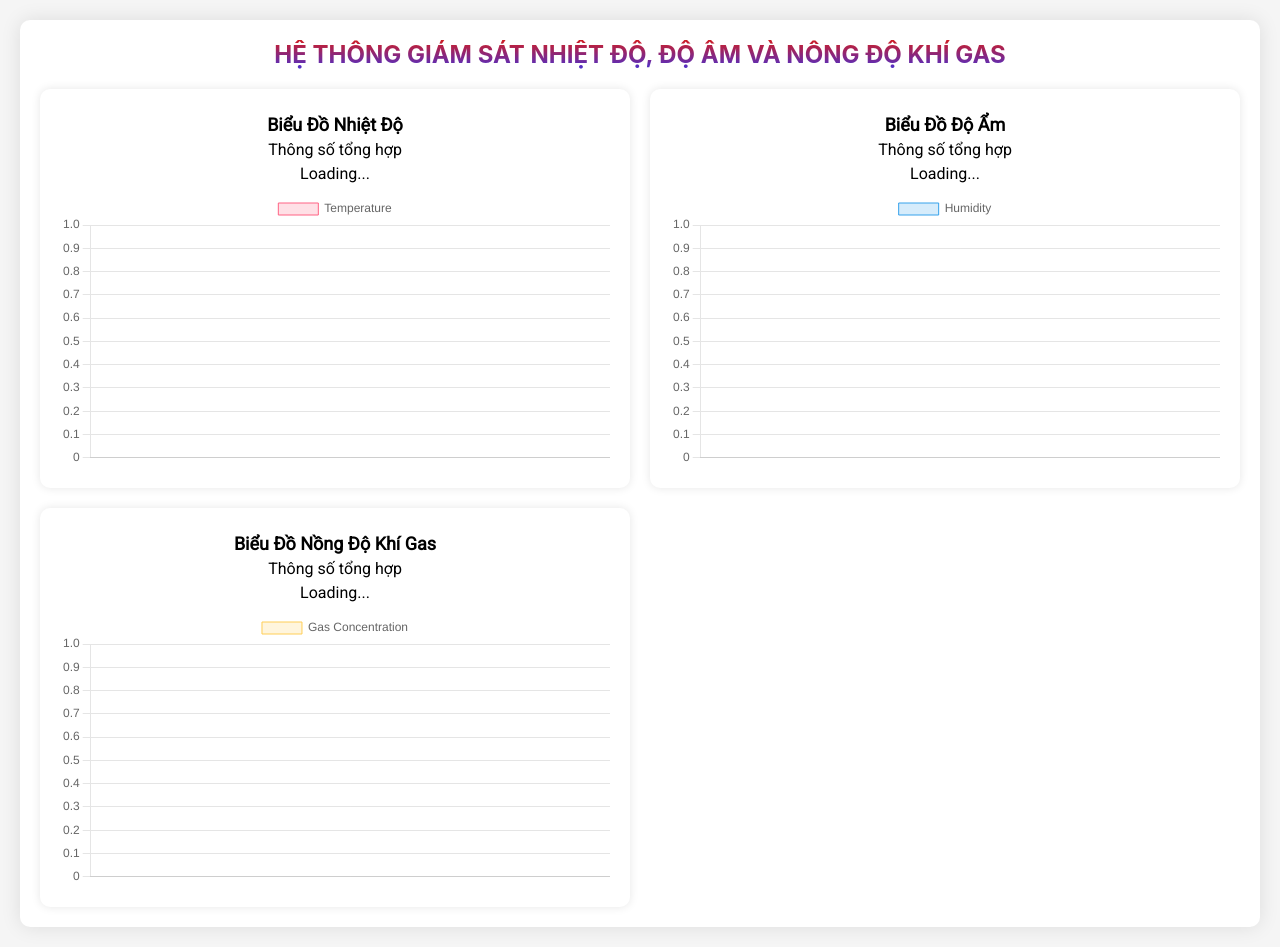
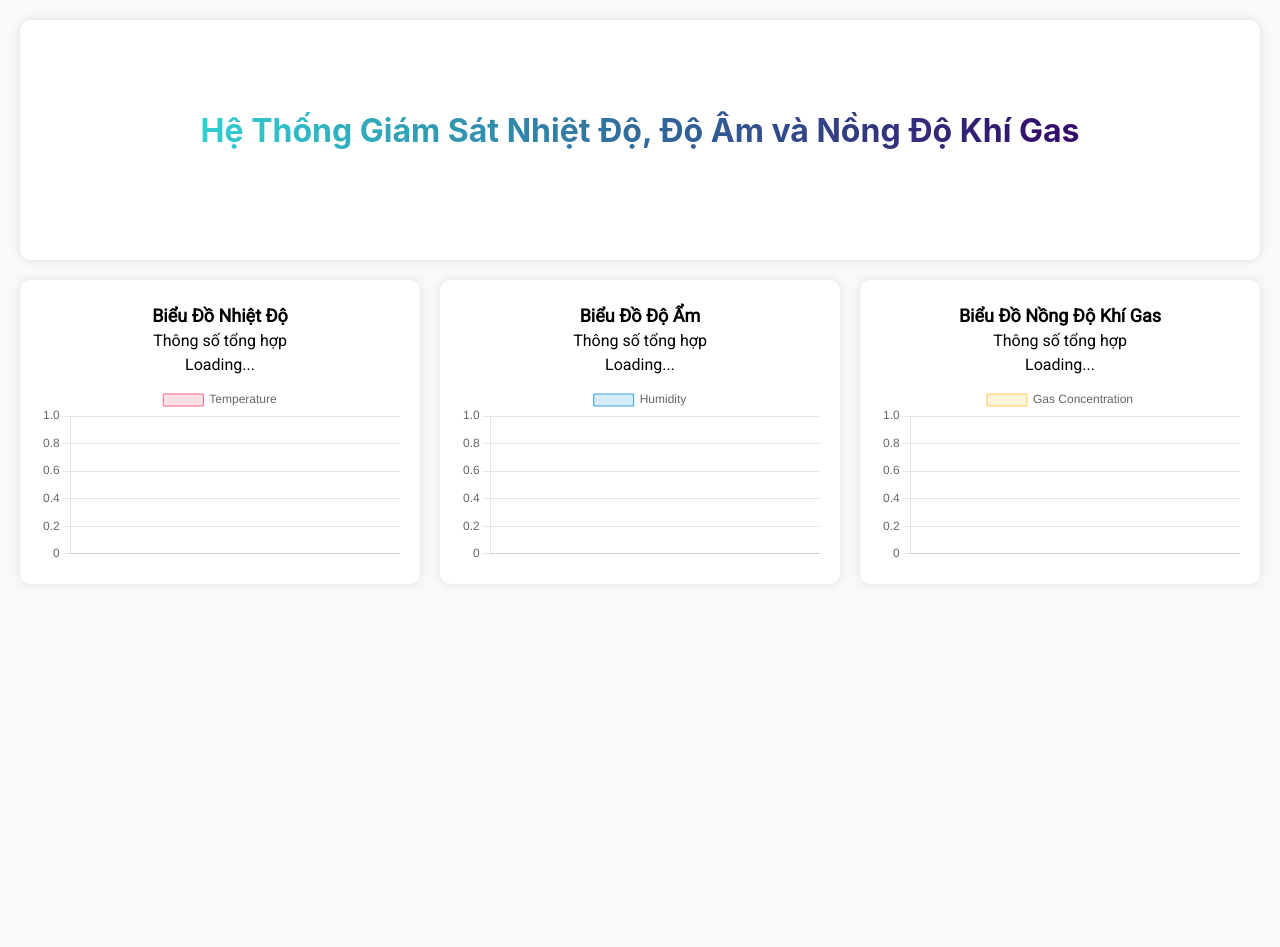
Before and after one commit to KhoaLinh/app, a Flask app: template app/templates/index.html in a window 1280 px wide. After the commit the page ends 557 px from the top, so only its background shows below. Run offline with Flask 3, Linux system fonts and the light colour scheme; the template is opened without the code that fills it, so the values that code supplies are empty; some web fonts are replaced.

Commit message:
feat: Update UI

```diff
--- a/app/templates/index.html
+++ b/app/templates/index.html
@@ -5,74 +5,15 @@
     <title>Display Data</title>
     <script src="https://code.jquery.com/jquery-3.6.0.min.js"></script>
     <script src="https://cdn.jsdelivr.net/npm/chart.js"></script>
-    <style>
-      @import url("https://fonts.googleapis.com/css2?family=Roboto&display=swap");
-      @import url("https://fonts.cdnfonts.com/css/sf-pro-display");
-
-      body {
-        font-family: "Roboto", sans-serif;
-        background-color: #f5f5f5;
-        box-sizing: border-box;
-        margin: 0;
-        padding: 0;
-      }
-
-      .container {
-        max-width: 1200px;
-        margin: 20px auto;
-        padding: 20px;
-        background-color: #fff;
-        border-radius: 10px;
-        box-shadow: 0px 0px 20px rgba(0, 0, 0, 0.1);
-      }
-
-      .title {
-        font-family: "SF Pro Display", sans-serif;
-        font-size: 24px;
-        background: #4a30cf;
-        background: linear-gradient(to top, #4a30cf 0%, #cf1d23 100%);
-        -webkit-background-clip: text;
-        -webkit-text-fill-color: transparent;
-        text-align: center;
-        font-weight: bold;
-        text-transform: uppercase;
-        margin-bottom: 20px;
-      }
-
-      .chart-container {
-        display: grid;
-        grid-template-columns: 1fr 1fr;
-        gap: 20px;
-      }
-
-      .chart {
-        background-color: #fff;
-        border-radius: 10px;
-        box-shadow: 0px 0px 10px rgba(0, 0, 0, 0.1);
-        padding: 20px;
-      }
-
-      .summary {
-        text-align: center;
-        margin-bottom: 10px;
-      }
-
-      .summary h3 {
-        margin: 5px 0;
-        font-size: 18px;
-        font-weight: bold;
-      }
-
-      .summary p {
-        margin: 5px 0;
-        font-size: 16px;
-      }
-    </style>
+    <link rel="stylesheet" href="./styles.css"/>
+    <link href='https://cdn.jsdelivr.net/npm/boxicons@2.0.5/css/boxicons.min.css' rel='stylesheet'>
   </head>
   <body>
     <div class="container">
-      <div class="title">
-        Hệ Thống Giám Sát Nhiệt Độ, Độ Ẩm và Nồng Độ Khí Gas
+      <div class="title-container">
+        <div class="title">
+          Hệ Thống Giám Sát Nhiệt Độ, Độ Ẩm và Nồng Độ Khí Gas
+        </div>
       </div>
 
       <div class="chart-container">
--- /dev/null
+++ b/app/templates/styles.css
@@ -0,0 +1,66 @@
+@import url("https://fonts.googleapis.com/css2?family=Roboto&display=swap");
+@import url("https://fonts.cdnfonts.com/css/sf-pro-display");
+
+body {
+    font-family: "Roboto", sans-serif;
+    box-sizing: border-box;
+    margin: 0;
+    padding: 0;
+    background-color: #f8f9fa;
+}
+
+.container {
+    padding: 20px;
+    background-color: #f8f9fa;
+}
+
+.title-container {
+    display: flex;
+    flex-direction: column;
+    align-items: center;
+    justify-content: center;
+    margin-bottom: 20px;
+    height: 15rem;
+    background-color: #fff;
+    border-radius: 10px;
+    box-shadow: 0px 0px 10px rgba(0, 0, 0, 0.1);
+}
+
+.title {
+    margin-bottom: 20px;
+    font-family: "SF Pro Display", sans-serif;
+    font-size: 2rem;
+    font-weight: 700;
+	background: linear-gradient(to right, #30CFD0 0%, #330867 100%);
+	-webkit-background-clip: text;
+	-webkit-text-fill-color: transparent;
+}
+
+.chart-container {
+    display: grid;
+    grid-template-columns: 1fr 1fr 1fr;
+    gap: 20px;
+}
+
+.chart {
+    background-color: #fff;
+    border-radius: 10px;
+    box-shadow: 0px 0px 10px rgba(0, 0, 0, 0.1);
+    padding: 20px;
+}
+
+.summary {
+    text-align: center;
+    margin-bottom: 10px;
+}
+
+.summary h3 {
+    margin: 5px 0;
+    font-size: 18px;
+    font-weight: bold;
+}
+
+.summary p {
+    margin: 5px 0;
+    font-size: 16px;
+}
```
